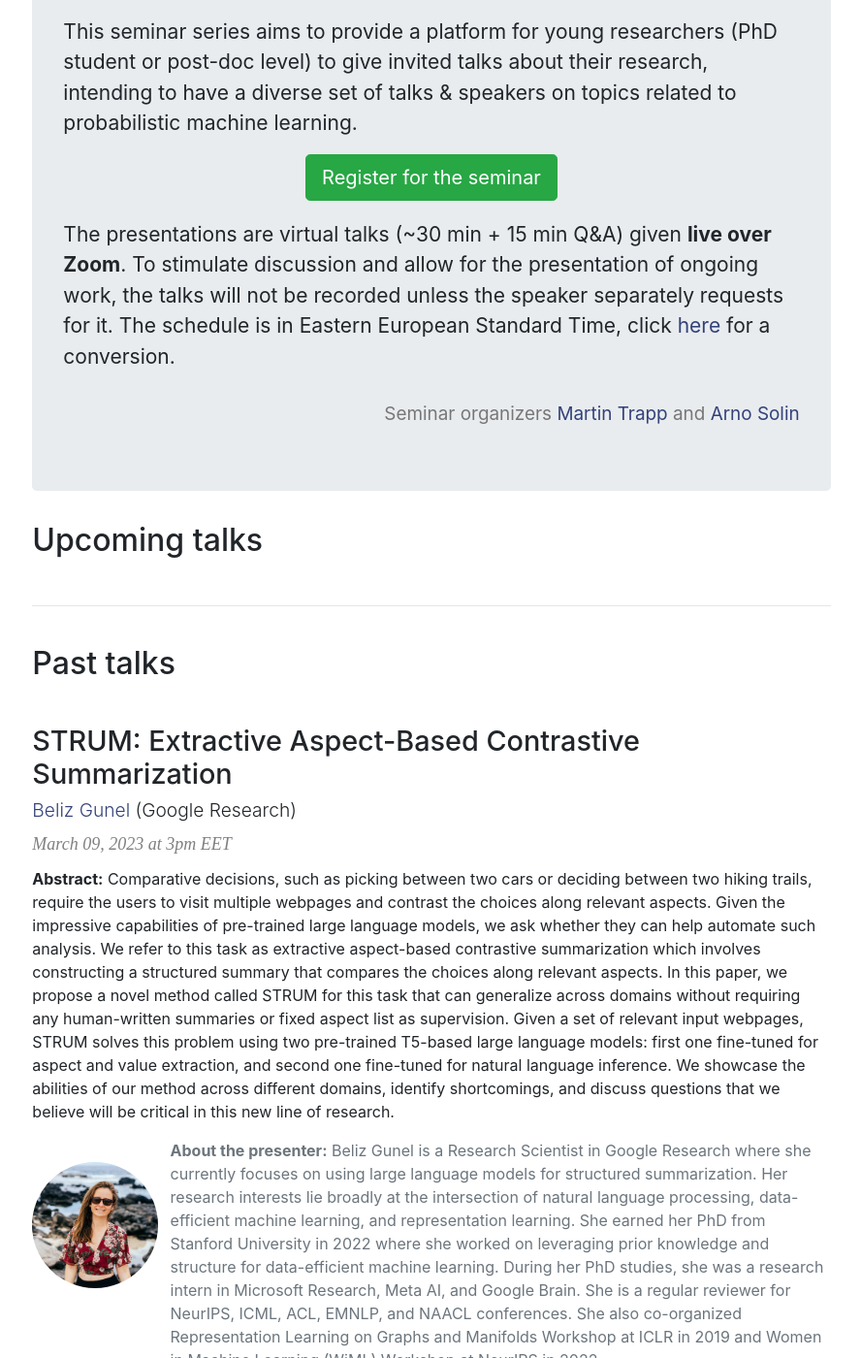
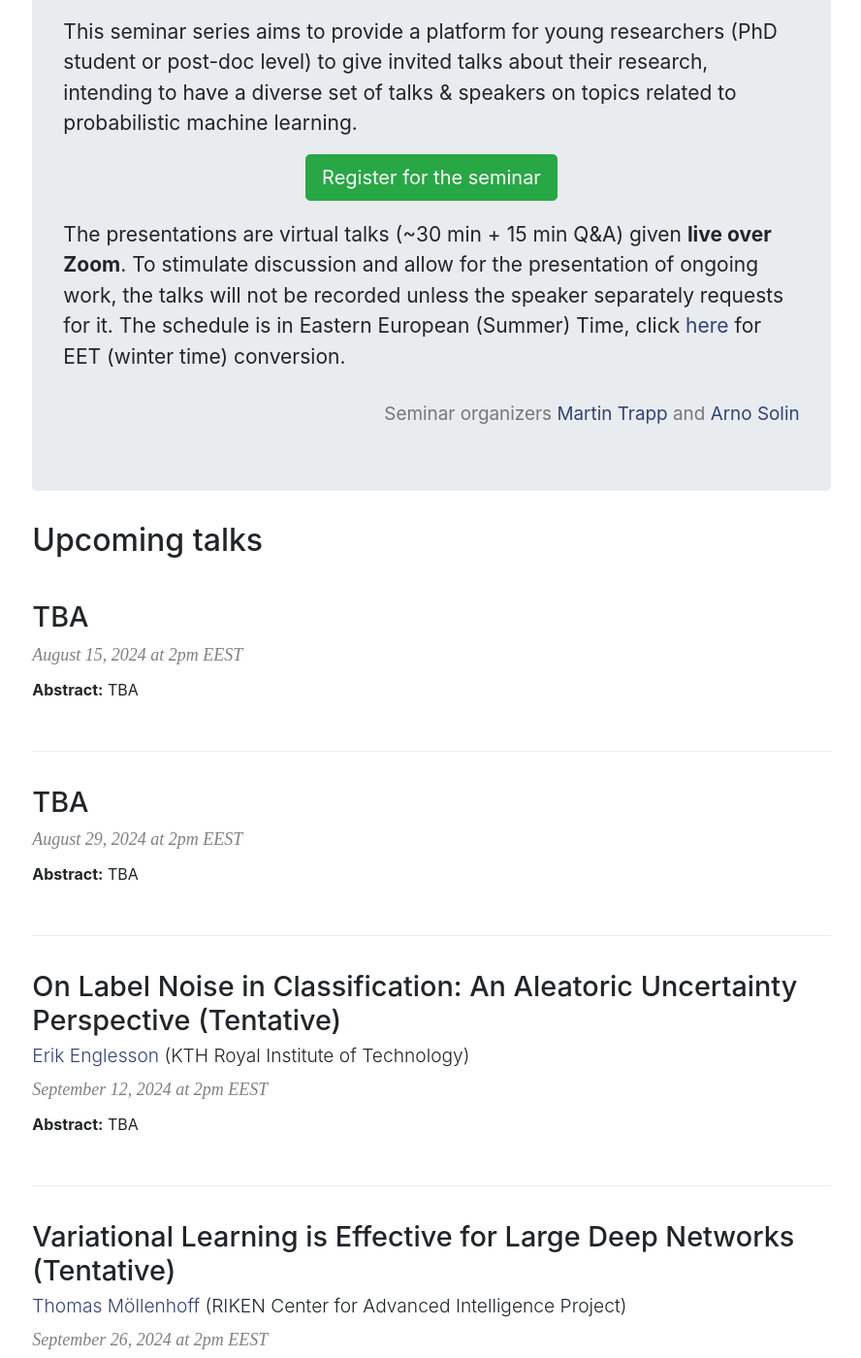
Before and after one commit to AaltoML/apml, a Jekyll site: the page built from index.html, in a window 1280 px wide and 1400 px high, scrolled down 557 px. Shown: the whole window at 97% size, without its empty margins (195-1083 px from the left). Built offline with Jekyll 4.4.1, drawn with Linux system fonts in a browser that asks for light colours; some of the changed text lies outside the part shown.

Commit message:
Updated schedule with 2024 talks (first batch)

```diff
--- a/_config.yml
+++ b/_config.yml
@@ -19,6 +19,6 @@ information: This seminar series aims to provide a platform for young researcher
 
 registration: "https://forms.gle/6fpcokHAwArPEraS6"
 
-details: The presentations are virtual talks (~30 min + 15 min Q&A) given **live over Zoom**. To stimulate discussion and allow for the presentation of ongoing work, the talks will not be recorded unless the speaker separately requests for it. The schedule is in Eastern European Standard Time, click [here](https://greenwichmeantime.com/time/to/eet-local/) for a conversion.
+details: The presentations are virtual talks (~30 min + 15 min Q&A) given **live over Zoom**. To stimulate discussion and allow for the presentation of ongoing work, the talks will not be recorded unless the speaker separately requests for it. The schedule is in Eastern European (Summer) Time, click [here](https://whattime.is/en/time-zone/EET/) for EET (winter time) conversion.
 
 organizers: "[Martin Trapp](https://trappmartin.github.io) and [Arno Solin](http://arno.solin.fi)"
--- a/_data/talks.yml
+++ b/_data/talks.yml
@@ -249,3 +249,92 @@
   abstract: "Comparative decisions, such as picking between two cars or deciding between two hiking trails, require the users to visit multiple webpages and contrast the choices along relevant aspects. Given the impressive capabilities of pre-trained large language models, we ask whether they can help automate such analysis. We refer to this task as extractive aspect-based contrastive summarization which involves constructing a structured summary that compares the choices along relevant aspects. In this paper, we propose a novel method called STRUM for this task that can generalize across domains without requiring any human-written summaries or fixed aspect list as supervision. Given a set of relevant input webpages, STRUM solves this problem using two pre-trained T5-based large language models: first one fine-tuned for aspect and value extraction, and second one fine-tuned for natural language inference. We showcase the abilities of our method across different domains, identify shortcomings, and discuss questions that we believe will be critical in this new line of research."
   biography: "Beliz Gunel is a Research Scientist in Google Research where she currently focuses on using large language models for structured summarization. Her research interests lie broadly at the intersection of natural language processing, data-efficient machine learning, and representation learning. She earned her PhD from Stanford University in 2022 where she worked on leveraging prior knowledge and structure for data-efficient machine learning. During her PhD studies, she was a research intern in Microsoft Research, Meta AI, and Google Brain. She is a regular reviewer for NeurIPS, ICML, ACL, EMNLP, and NAACL conferences. She also co-organized Representation Learning on Graphs and Manifolds Workshop at ICLR in 2019 and Women in Machine Learning (WiML) Workshop at NeurIPS in 2022."
   photo: "beliz_gunel"
+
+# 2024 talks
+
+- date: August 15, 2024 at 2pm EEST
+  title: TBA
+  # presenter:
+  # url: TBH
+  # affiliation:
+  abstract: TBA
+  # biography: TBH
+  # photo: "tbh"
+
+- date: August 29, 2024 at 2pm EEST
+  title: TBA
+  # presenter: TBH
+  # url: TBH
+  # affiliation: TBH
+  abstract: TBA
+  # biography: TBH
+  # photo: "tbh"
+
+- date: September 12, 2024 at 2pm EEST
+  title: "On Label Noise in Classification: An Aleatoric Uncertainty Perspective (Tentative)"
+  presenter: "Erik Englesson"
+  url: https://www.kth.se/profile/engless/
+  affiliation: KTH Royal Institute of Technology
+  abstract: TBA
+  # biography: TBH
+  # photo: "erik_englesson"
+
+- date: September 26, 2024 at 2pm EEST
+  title: "Variational Learning is Effective for Large Deep Networks (Tentative)"
+  presenter: Thomas Möllenhoff
+  url: https://moellenh.github.io/
+  affiliation: RIKEN Center for Advanced Intelligence Project
+  abstract: TBA
+  # biography: TBH
+  # photo: "thomas_moellenhoff"
+
+- date: October 10, 2024 at 2pm EEST
+  title: "Generative models for simulating molecular biology (Tentative)"
+  presenter: "Hannes Stark"
+  url: https://hannes-stark.com/
+  affiliation: MIT Computer Science and Artificial Intelligence Laboratory
+  abstract: TBA
+  # biography: TBH
+  # photo: "hannes_stark"
+
+- date: October 24, 2024 at 2pm EEST
+  title: "On conditional diffusion models for PDE simulations (Tentative)"
+  presenter: "Aliaksandra Shysheya"
+  url: https://scholar.google.com/citations?user=Zm8hNeUAAAAJ
+  affiliation: University of Cambridge
+  abstract: TBA
+  # biography: TBH
+  # photo: "aliaksandra_shysheya"
+
+- date: November 07, 2024 at 2pm EET
+  title: "Software and MCMC methods for sampling from complex distributions (Tentative)"
+  presenter: "Nikola Surjanovic"
+  url: https://nikola-sur.netlify.app/
+  affiliation: University of British Columbia
+  abstract: TBA
+  # biography: TBH
+  # photo: "nikola_surjanovic"
+
+- date: November 21, 2024 at 2pm EET
+  title: "Robust Probabilistic Circuits (Tentative)"
+  presenter: Fabrizio Ventola
+  url: https://www.ml.informatik.tu-darmstadt.de/people/fventola/
+  affiliation: TU Darmstadt
+  abstract: TBA
+  # biography: TBH
+  # photo: "fabrizio_ventola"
+
+- date: December 05, 2024 at 2pm EET
+  title: "Scalable Approximate Bayesian Methods for Uncertainty Quantification in DNNs (Tentative)"
+  presenter: Olivier Laurent
+  url: https://scholar.google.com/citations?user=RW4CQ68AAAAJ
+  affiliation: University of Paris-Saclay
+  abstract: TBA
+  # biography: TBH
+  # photo: "olivier_laurent"
+
+- date: December 19, 2024 at 2pm EET
+  title: TBA
+  abstract: TBA
+  # biography: TBH
+  # photo: "johannes_von_oswald"
--- a/index.html
+++ b/index.html
@@ -49,13 +49,16 @@ layout: default
 
   <article class="post-preview" datetime="{{ talk.date | date: "%s" }}">
     <h2 class="post-title">{{ talk.title }}</h2>
+    {% if talk.presenter %}
     <h3 class="post-subtitle"><a href="{{talk.url}}" target="_blank">{{ talk.presenter }}</a> ({{ talk.affiliation }})</h3>
+    {% endif %}
     <p class="post-meta">{{ talk.date }}</p>
     <div class="post-entry">
       <p><strong>Abstract:</strong>
       {{ talk.abstract | markdownify | remove: '<p>' | remove: '</p>' }}</p>
     </div>
     <div class="row post-bio">
+      {% if talk.biography %}
       <div class="col-12 col-sm-4 col-md-3 col-lg-2 col-xl-2 text-center">
       {% if talk.photo %}
         <img src="{{ site.baseurl }}/assets/speakers/{{ talk.photo }}.jpg" class="img-responsive img-circle avatar" alt="">
@@ -69,6 +72,7 @@ layout: default
         <p><strong>About the presenter:</strong>
         {{ talk.biography | markdownify | remove: '<p>' | remove: '</p>' }}</p>
       </div>
+      {% endif %}
     </div>
   </article>
 
```
Also changed, not shown: README.md.
